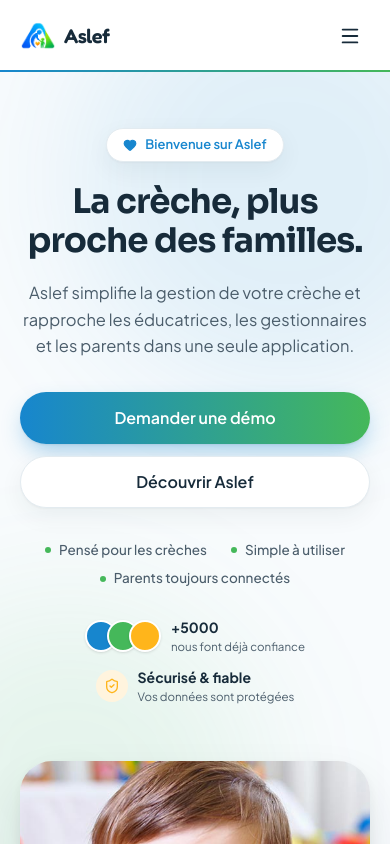
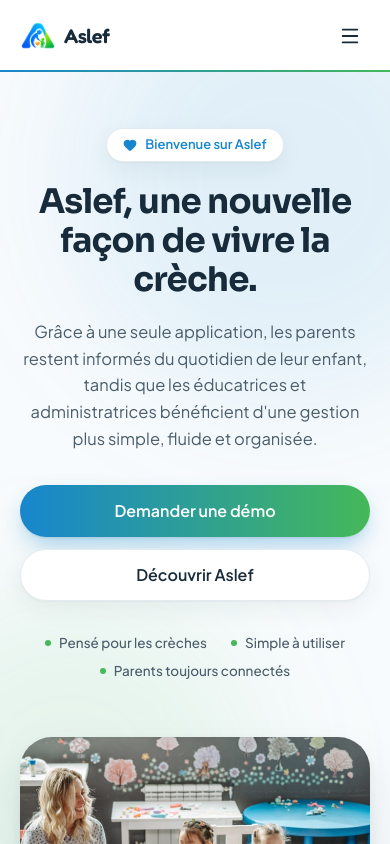
Before and after one commit to fouad-chadi/aslef-landing, a React (Vite) app: page / in a window 390 px wide. Shown: the top 844 px of the page. Built offline with nearby package versions, Linux system fonts and the light colour scheme.

Commit message:
Update landing page content and remove sections
Rewrite hero headline/subtitle, drop trust badges, product showcase,
and detailed features section, remove role CTA buttons, update about
title and contact phone number.

Co-Authored-By: Claude Sonnet 5 <noreply@anthropic.com>

```diff
--- a/src/App.tsx
+++ b/src/App.tsx
@@ -5,8 +5,6 @@ import { Hero } from './components/Hero';
 import { TrustBar } from './components/TrustBar';
 import { ProblemSolution } from './components/ProblemSolution';
 import { Roles } from './components/Roles';
-import { Features } from './components/Features';
-import { ProductShowcase } from './components/ProductShowcase';
 import { Security } from './components/Security';
 import { HowItWorks } from './components/HowItWorks';
 import { About } from './components/About';
@@ -24,8 +22,6 @@ function App() {
           <TrustBar />
           <ProblemSolution />
           <Roles />
-          <Features />
-          <ProductShowcase />
           <Security />
           <HowItWorks />
           <About />
--- a/src/components/Hero.tsx
+++ b/src/components/Hero.tsx
@@ -5,7 +5,6 @@ import { Heart, MessageCircle, ShieldCheck, BarChart3, Wifi, Bell, Smile, Shield
 import { useLanguage } from '../context/LanguageContext';
 import { Container } from './ui/Container';
 import { Button } from './ui/Button';
-import { CountUp } from './ui/CountUp';
 import { HeartDoodle, PaperPlaneDoodle, StarDoodle } from './ui/Doodles';
 import { fadeInUp, staggerContainer, viewportOnce } from '../lib/motion';
 import type { TranslationKey } from '../i18n/fr';
@@ -157,30 +156,6 @@ export function Hero() {
               ))}
             </motion.ul>
 
-            <motion.div variants={fadeInUp} className="mt-7 flex flex-wrap items-center justify-center gap-x-8 gap-y-3 lg:justify-start">
-              <div className="flex items-center gap-2.5">
-                <div className="flex -space-x-2.5">
-                  {['#1786CE', '#45B85A', '#FFB51B'].map((c) => (
-                    <span key={c} className="h-8 w-8 rounded-full border-2 border-white shadow-sm" style={{ backgroundColor: c }} />
-                  ))}
-                </div>
-                <div className="text-start">
-                  <p className="text-[14px] font-bold text-[var(--color-ink)]">
-                    <CountUp to={5000} prefix="+" />
-                  </p>
-                  <p className="text-[11.5px] text-[var(--color-ink-soft)]">{t('hero.trust.usersDesc')}</p>
-                </div>
-              </div>
-              <div className="flex items-center gap-2.5">
-                <span className="flex h-8 w-8 shrink-0 items-center justify-center rounded-full bg-[var(--color-aslef-yellow-light)] text-[var(--color-aslef-yellow)]">
-                  <ShieldCheck size={16} aria-hidden />
-                </span>
-                <div className="text-start">
-                  <p className="text-[14px] font-bold text-[var(--color-ink)]">{t('hero.trust.secure')}</p>
-                  <p className="text-[11.5px] text-[var(--color-ink-soft)]">{t('hero.trust.secureDesc')}</p>
-                </div>
-              </div>
-            </motion.div>
           </motion.div>
 
           <motion.div
--- a/src/components/Roles.tsx
+++ b/src/components/Roles.tsx
@@ -1,6 +1,6 @@
 import { useState } from 'react';
 import { AnimatePresence, motion } from 'framer-motion';
-import { Check, ArrowRight, ArrowLeft, Users2, GraduationCap, Heart } from 'lucide-react';
+import { Check, Users2, GraduationCap, Heart } from 'lucide-react';
 import { useLanguage } from '../context/LanguageContext';
 import { Container, Section } from './ui/Container';
 import { fadeInUp, viewportOnce } from '../lib/motion';
@@ -98,8 +98,7 @@ const accentStyles = {
 } as const;
 
 export function Roles() {
-  const { t, isRtl } = useLanguage();
-  const Arrow = isRtl ? ArrowLeft : ArrowRight;
+  const { t } = useLanguage();
   const [activeKey, setActiveKey] = useState(roles[0].key);
   const active = roles.find((r) => r.key === activeKey) ?? roles[0];
   const style = accentStyles[active.accent];
@@ -167,14 +166,6 @@ export function Roles() {
                   </li>
                 ))}
               </ul>
-
-              <a
-                href="#application"
-                className={`mt-9 inline-flex items-center gap-2 rounded-full px-6 py-3.5 text-[15px] font-bold text-white transition-all duration-200 hover:-translate-y-0.5 ${style.button}`}
-              >
-                {t(active.ctaKey)}
-                <Arrow size={16} aria-hidden />
-              </a>
             </motion.div>
           </AnimatePresence>
         </div>
--- a/src/i18n/ar.ts
+++ b/src/i18n/ar.ts
@@ -228,7 +228,7 @@ const ar: Record<TranslationKey, string> = {
   'contact.email.label': 'البريد الإلكتروني',
   'contact.email.value': 'contact@aslef.app',
   'contact.phone.label': 'الهاتف',
-  'contact.phone.value': '+213 5 55 55 55 55',
+  'contact.phone.value': '05 40 17 67 68',
   'contact.location.label': 'الموقع',
   'contact.location.value': 'قسنطينة، الجزائر',
 
--- a/src/i18n/fr.ts
+++ b/src/i18n/fr.ts
@@ -15,9 +15,9 @@ const fr = {
   'nav.demo': 'Demander une démo',
 
   // Hero
-  'hero.headline': 'La crèche, plus proche des familles.',
+  'hero.headline': 'Aslef, une nouvelle façon de vivre la crèche.',
   'hero.sub':
-    "Aslef simplifie la gestion de votre crèche et rapproche les éducatrices, les gestionnaires et les parents dans une seule application.",
+    "Grâce à une seule application, les parents restent informés du quotidien de leur enfant, tandis que les éducatrices et administratrices bénéficient d'une gestion plus simple, fluide et organisée.",
   'hero.cta.primary': 'Demander une démo',
   'hero.cta.secondary': 'Découvrir Aslef',
   'hero.badge': 'Bienvenue sur Aslef',
@@ -223,7 +223,7 @@ const fr = {
 
   // About
   'about.badge': 'À propos de nous',
-  'about.headline': "À propos d'Aslef",
+  'about.headline': "À propos de l'équipe Aslef",
   'about.p1': 'Nous sommes deux jeunes Algériens passionnés par la technologie et l’innovation.',
   'about.p2':
     'Nous avons créé Aslef avec une idée simple : simplifier le quotidien et créer des connexions qui ont du sens.',
@@ -243,7 +243,7 @@ const fr = {
   'contact.email.label': 'Email',
   'contact.email.value': 'contact@aslef.app',
   'contact.phone.label': 'Téléphone',
-  'contact.phone.value': '+213 5 55 55 55 55',
+  'contact.phone.value': '05 40 17 67 68',
   'contact.location.label': 'Localisation',
   'contact.location.value': 'Constantine, Algérie',
 
```
Also changed, not shown: public/baby.jpg, public/creche.jpeg.
